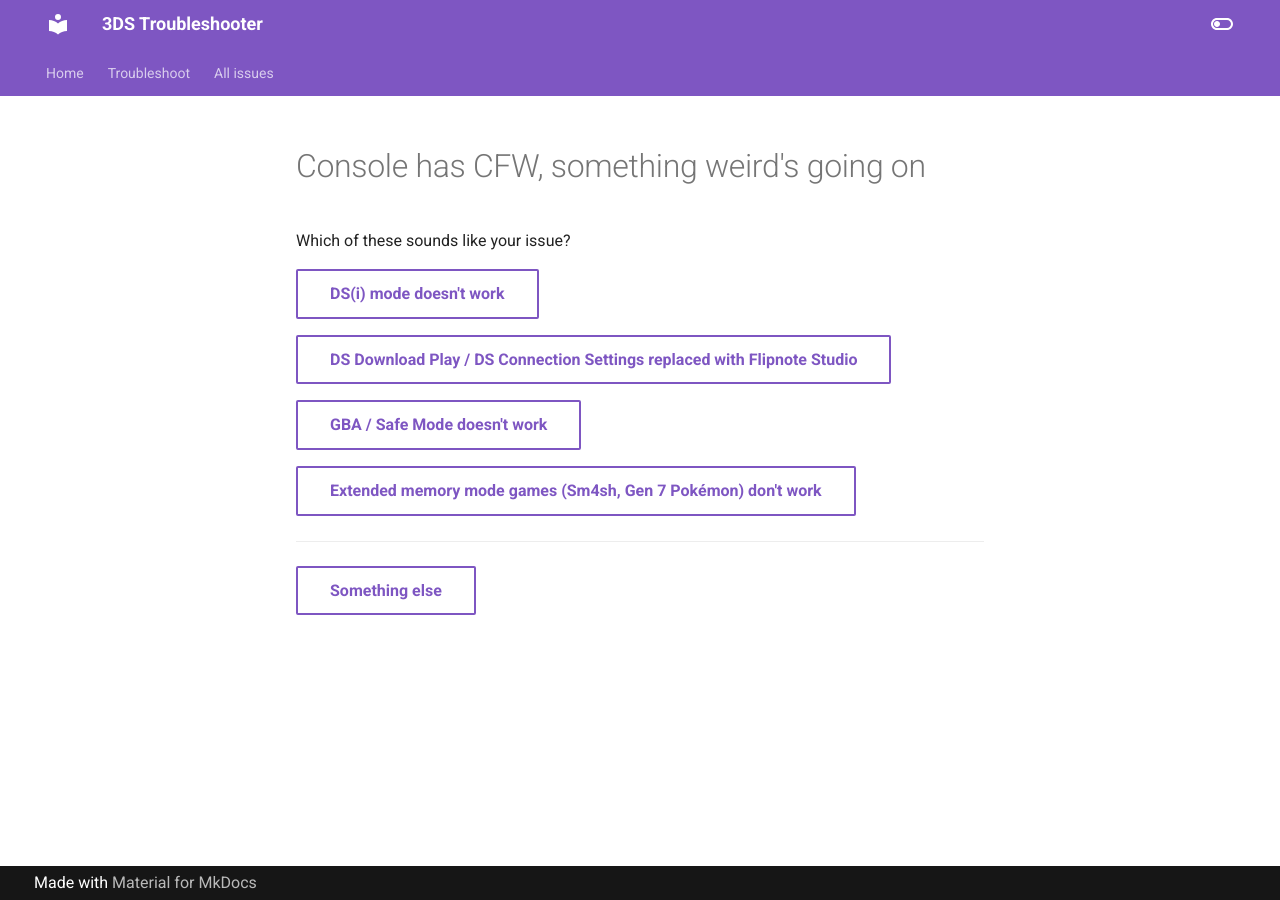
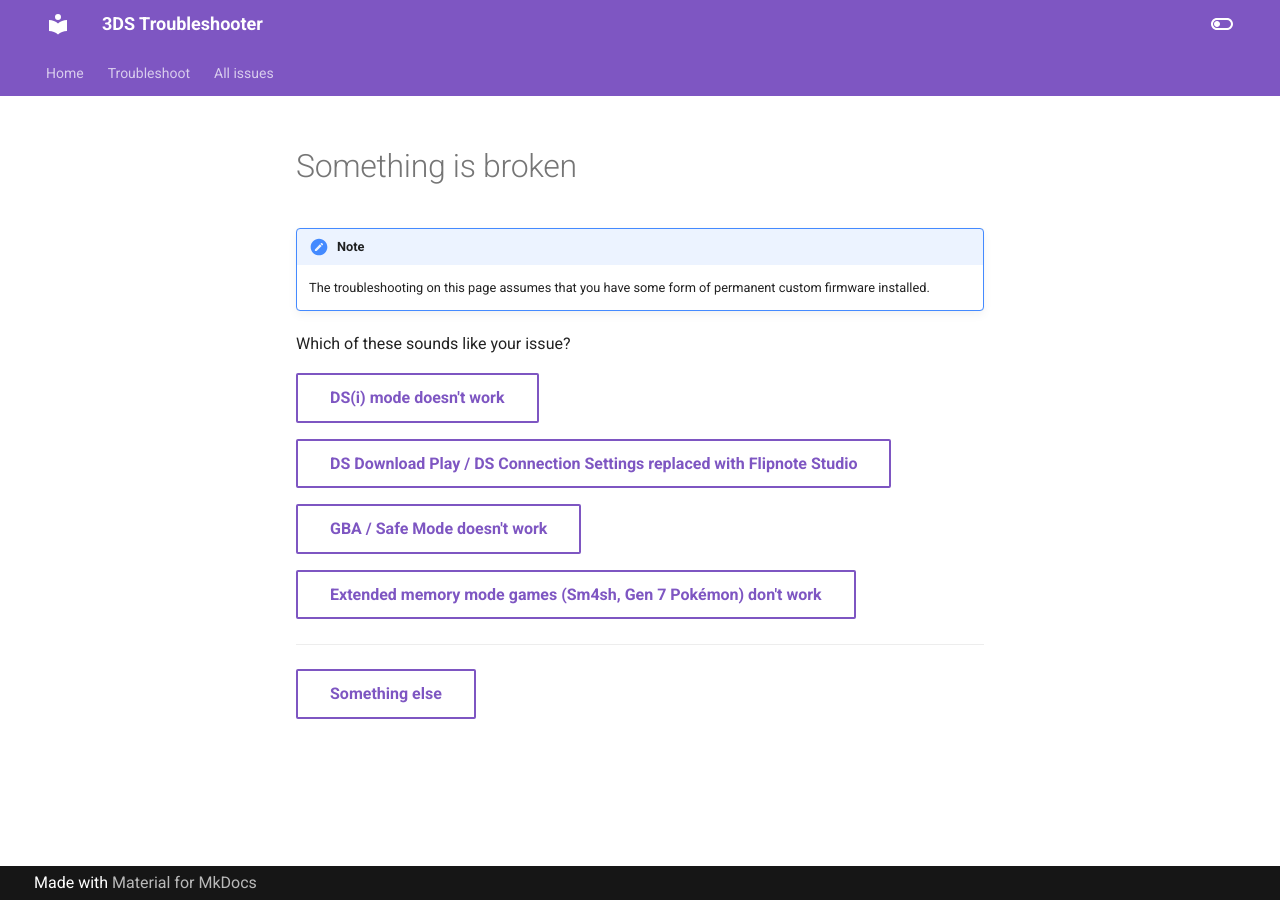
Before and after one commit to lilyuwuu/troubleshoot, an MkDocs documentation site: the page built from docs/troubleshoot/broken/index.md, in a window 1280 px wide. Built offline with MkDocs 1.6.1 and Material for MkDocs 9.7.7, drawn with Linux system fonts in a browser that asks for light colours.

```diff
--- a/docs/troubleshoot/cfw/index.md
+++ b/docs/troubleshoot/broken/index.md
@@ -1,4 +1,7 @@
-# Console has CFW, something weird's going on
+# Something is broken
+
+!!! note
+	The troubleshooting on this page assumes that you have some form of permanent custom firmware installed.
 
 Which of these sounds like your issue?
 
```
Also changed, not shown: docs/troubleshoot/index.md (+1 -1 lines), docs/images/pichaxx-root-layout.png (deleted).
